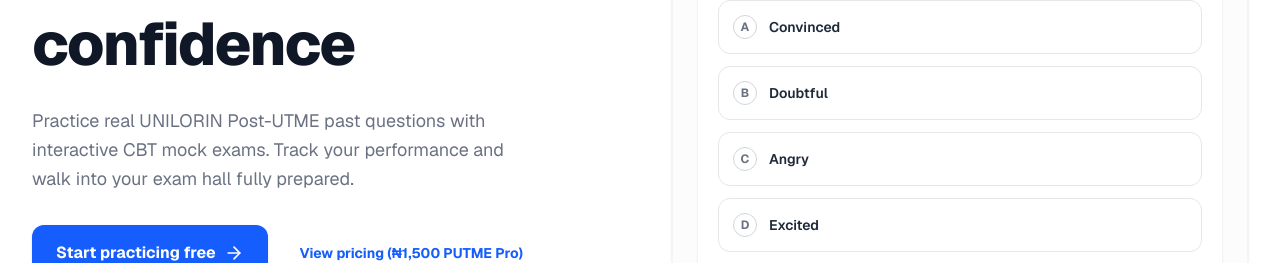
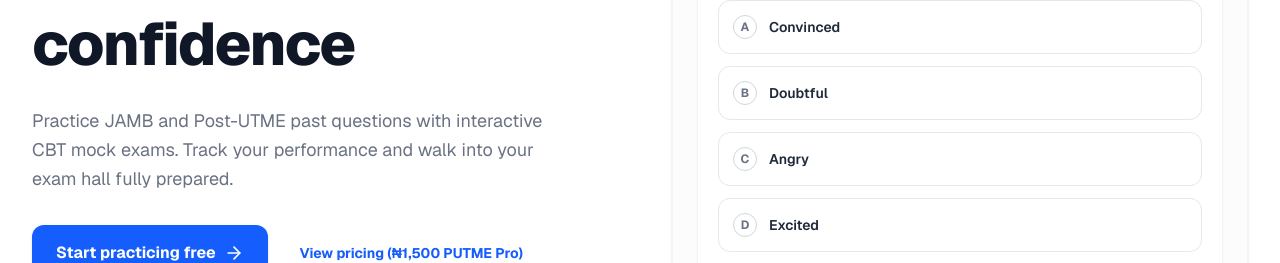
Before and after one commit to Arem-ee/Propeida, a Next.js app: page / in a window 1280 px wide. Shown: the part 414-677 px from the top of the page. Built offline with nearby package versions, Linux system fonts and the light colour scheme; no server answers.

Commit message:
remove UNILORIN from metas/descriptions — sell qualities (practice, track, prepare) not quantities, focus on JAMB and Post-UTME

```diff
--- a/app/(marketing)/about/page.tsx
+++ b/app/(marketing)/about/page.tsx
@@ -6,7 +6,7 @@ import MarketingFooter from '@/components/marketing-footer'
 export const metadata: Metadata = {
   title: 'About',
   description:
-    'Propeida helps Nigerian students pass UNILORIN Post-UTME, JAMB, and WAEC with interactive CBT mock exams and real past questions.',
+    'Propeida helps Nigerian students pass JAMB and Post-UTME with interactive CBT mock exams and real past questions.',
 }
 
 export default function AboutPage() {
--- a/app/(marketing)/features/page.tsx
+++ b/app/(marketing)/features/page.tsx
@@ -7,7 +7,7 @@ import MarketingFooter from '@/components/marketing-footer'
 export const metadata: Metadata = {
   title: 'Features',
   description:
-    'Practice UNILORIN Post-UTME, JAMB, and WAEC past questions with CBT mock exam simulators, topic drills, and performance analytics built for Nigerian students.',
+    'Practice JAMB and Post-UTME past questions with CBT mock exam simulators, topic drills, and performance analytics built for Nigerian students.',
 }
 
 const featureTiles = [
--- a/app/(marketing)/pricing/page.tsx
+++ b/app/(marketing)/pricing/page.tsx
@@ -6,7 +6,7 @@ import MarketingPricing from '@/components/marketing-pricing'
 export const metadata: Metadata = {
   title: 'Pricing',
   description:
-    'Free practice questions and one mock exam per exam. Unlock unlimited UNILORIN Post-UTME and JAMB prep with PUTME Pro (₦1,500 one-time).',
+    'Free practice questions and one mock exam per exam. Unlock unlimited JAMB and Post-UTME prep with PUTME Pro (₦1,500 one-time).',
 }
 
 export default function PricingPage() {
--- a/app/layout.tsx
+++ b/app/layout.tsx
@@ -12,26 +12,24 @@ const siteUrl = process.env.NEXT_PUBLIC_BASE_URL ?? 'https://propeida.vercel.app
 export const metadata: Metadata = {
   metadataBase: new URL(siteUrl),
   title: {
-    default: 'Propeida — Practice UNILORIN Post-UTME & JAMB Past Questions',
+    default: 'Propeida — Practice JAMB & Post-UTME Past Questions with CBT Mock Exams',
     template: '%s | Propeida',
   },
   description:
-    'Practice UNILORIN Post-UTME past questions with interactive CBT mock exams. Real exam simulations, topic drills, and performance tracking. ₦1,500 one-time — no subscription.',
+    'Practice JAMB and Post-UTME past questions with interactive CBT mock exams. Real exam simulations, topic drills, and performance tracking. ₦1,500 one-time — no subscription.',
   keywords: [
-    'UNILORIN Post UTME past questions',
-    'Unilorin PUTME past question',
-    'practice past questions',
     'JAMB past questions',
     'Post UTME practice',
     'CBT exam simulator Nigeria',
     'WAEC past questions',
     'Nigerian exam preparation',
     'university entrance exam practice',
+    'practice past questions',
   ],
   openGraph: {
-    title: 'Propeida — Practice UNILORIN Post-UTME Past Questions Online',
+    title: 'Propeida — Practice JAMB & Post-UTME Past Questions Online',
     description:
-      'Ace your UNILORIN Post-UTME with real past questions, CBT mock exams, and performance analytics. ₦1,500 one-time — no subscription.',
+      'Ace your JAMB and Post-UTME with real past questions, CBT mock exams, and performance analytics. ₦1,500 one-time — no subscription.',
     url: siteUrl,
     siteName: 'Propeida',
     type: 'website',
@@ -40,9 +38,9 @@ export const metadata: Metadata = {
   },
   twitter: {
     card: 'summary_large_image',
-    title: 'Propeida — Practice UNILORIN Post-UTME Past Questions',
+    title: 'Propeida — Practice JAMB & Post-UTME Past Questions',
     description:
-      'Ace your UNILORIN Post-UTME with real past questions and CBT mock exams. ₦1,500 one-time payment.',
+      'Ace your JAMB and Post-UTME with real past questions and CBT mock exams. ₦1,500 one-time payment.',
     images: ['/opengraph-image'],
   },
   robots: {
--- a/app/opengraph-image.tsx
+++ b/app/opengraph-image.tsx
@@ -117,7 +117,7 @@ export default function OGImage() {
             marginTop: 8,
           }}
         >
-          Practice UNILORIN Post-UTME & JAMB past questions with interactive CBT mock exams
+           Practice JAMB and Post-UTME past questions with interactive CBT mock exams
         </p>
         <div
           style={{
--- a/components/json-ld.tsx
+++ b/components/json-ld.tsx
@@ -7,7 +7,7 @@ export function HomeJsonLd() {
     name: 'Propeida',
     url: baseUrl,
       description:
-      'Practice UNILORIN Post-UTME, JAMB, and WAEC past questions with interactive CBT mock exams, topic drills, and performance analytics built for Nigerian students.',
+        'Practice JAMB and Post-UTME past questions with interactive CBT mock exams, topic drills, and performance analytics built for Nigerian students.',
       applicationCategory: 'EducationalApplication',
       operatingSystem: 'Any',
       offers: {
@@ -21,7 +21,7 @@ export function HomeJsonLd() {
       },
       about: {
         '@type': 'Thing',
-      name: 'UNILORIN Post-UTME preparation',
+        name: 'Exam preparation for Nigerian students',
       },
   }
 
--- a/components/marketing-hero.tsx
+++ b/components/marketing-hero.tsx
@@ -41,7 +41,7 @@ export default function MarketingHero() {
             </h1>
 
             <p className="mt-6 text-lg text-gray-500 leading-relaxed max-w-lg">
-              Practice real UNILORIN Post-UTME past questions with interactive CBT mock exams. Track your performance and walk into your exam hall fully prepared.
+              Practice JAMB and Post-UTME past questions with interactive CBT mock exams. Track your performance and walk into your exam hall fully prepared.
             </p>
 
             <div className="mt-8 flex flex-col sm:flex-row sm:items-center gap-4 w-full sm:w-auto">
```
Also changed, not shown: 1 other file (tests, documents, lock files or other folders). Lines whose indentation alone changed are shown as unchanged.
